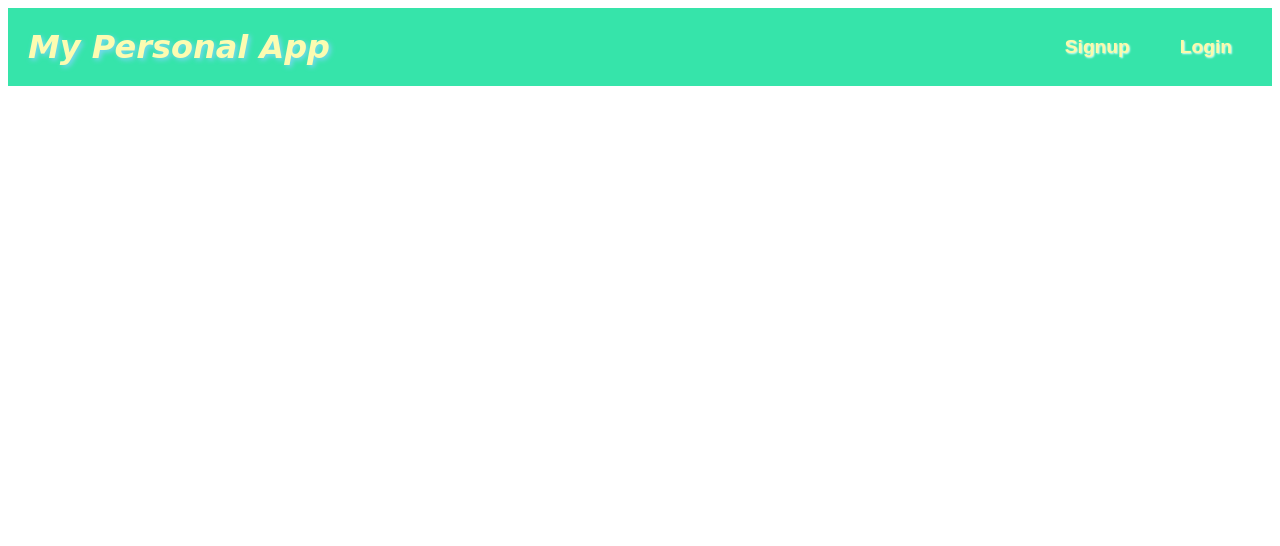
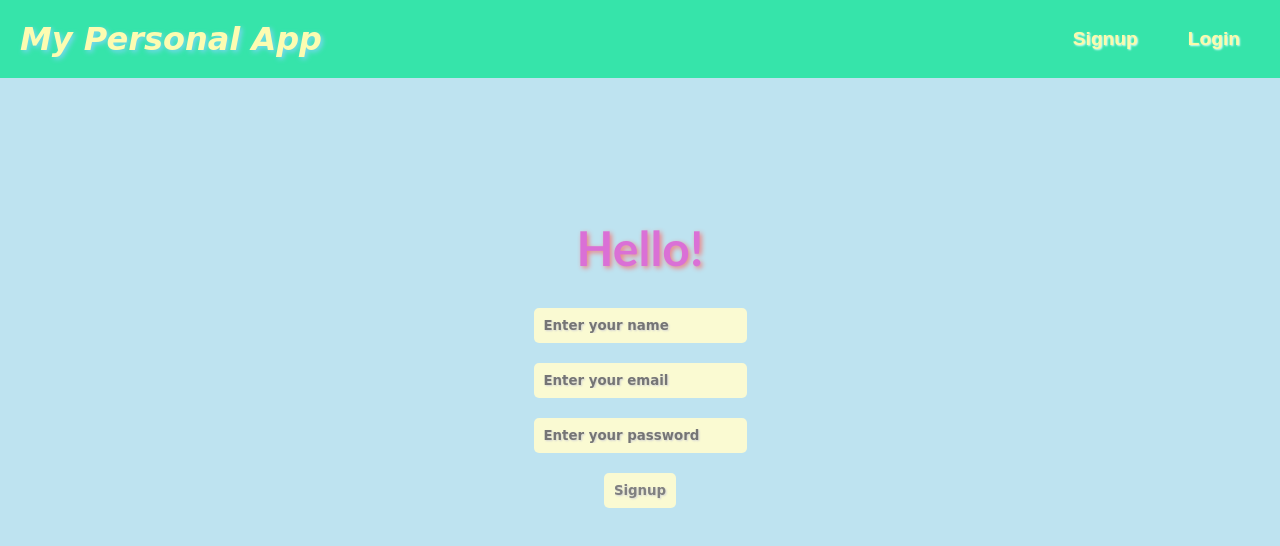
Before and after one commit to PriyaS2200/FullStack_App, a plain HTML site: page signup.html in a window 1280 px wide. Drawn offline with Linux system fonts and the light colour scheme.

Commit message:
login/signupPageAdded

```diff
--- a/signup.html
+++ b/signup.html
@@ -5,9 +5,19 @@
     <meta name="viewport" content="width=device-width, initial-scale=1.0">
     <title>Document</title>
     <link rel="stylesheet" href="./styles/navbar.css">
+    <link rel="stylesheet" href="./styles/signup.css">
 </head>
 <body>
     <div id="navbar"></div>
+    <div id="signup-container">
+        <h2>Hello!</h2>
+    <form action="" id="signup-content">
+        <input type="text" placeholder="Enter your name">
+        <input type="email" placeholder="Enter your email">
+        <input type="password" placeholder="Enter your password">
+        <input type="submit" value="Signup" id="signup">
+    </form>
+    </div>
     <script src="./scripts/navbar.js"></script>
 </body>
 </html>
--- /dev/null
+++ b/styles/login.css
@@ -0,0 +1,42 @@
+body {
+    margin: 0;
+    padding: 0;
+    background-color: rgb(190, 227, 240);
+}
+
+#login-container {
+    display: flex;
+    flex-direction: column;
+    justify-content: center;
+    align-items: center;
+    margin-top: 130px;
+}
+
+h2 {
+    font-family: 'Gill Sans', 'Gill Sans MT', Calibri, 'Trebuchet MS', sans-serif;
+    color: orchid;
+    text-align: center;
+    text-shadow: 2px 2px 5px lightcoral;
+    font-size: 3rem;
+    line-height: 0;
+}
+
+#login-content {
+    display: flex;
+    flex-direction: column;
+    justify-content: center;
+    align-items: center;
+    padding: 20px;
+    gap: 20px;
+}
+
+input {
+    padding: 10px;
+    border: none;
+    border-radius: 5px;
+    background-color: lightgoldenrodyellow;
+    font-family: cursive;
+    color: grey;
+    font-weight: bold;
+    text-shadow: 1px 1px 2px lightgrey;
+}
--- /dev/null
+++ b/styles/signup.css
@@ -0,0 +1,42 @@
+body {
+    margin: 0;
+    padding: 0;
+    background-color: rgb(190, 227, 240);
+}
+
+#signup-container {
+    display: flex;
+    flex-direction: column;
+    justify-content: center;
+    align-items: center;
+    margin-top: 130px;
+}
+
+h2 {
+    font-family: 'Gill Sans', 'Gill Sans MT', Calibri, 'Trebuchet MS', sans-serif;
+    color: orchid;
+    text-align: center;
+    text-shadow: 2px 2px 5px lightcoral;
+    font-size: 3rem;
+    line-height: 0;
+}
+
+#signup-content {
+    display: flex;
+    flex-direction: column;
+    justify-content: center;
+    align-items: center;
+    padding: 20px;
+    gap: 20px;
+}
+
+input {
+    padding: 10px;
+    border: none;
+    border-radius: 5px;
+    background-color: lightgoldenrodyellow;
+    font-family: cursive;
+    color: grey;
+    font-weight: bold;
+    text-shadow: 1px 1px 2px lightgrey;
+}
```
Also changed, not shown: login.html (+9 -0 lines).
